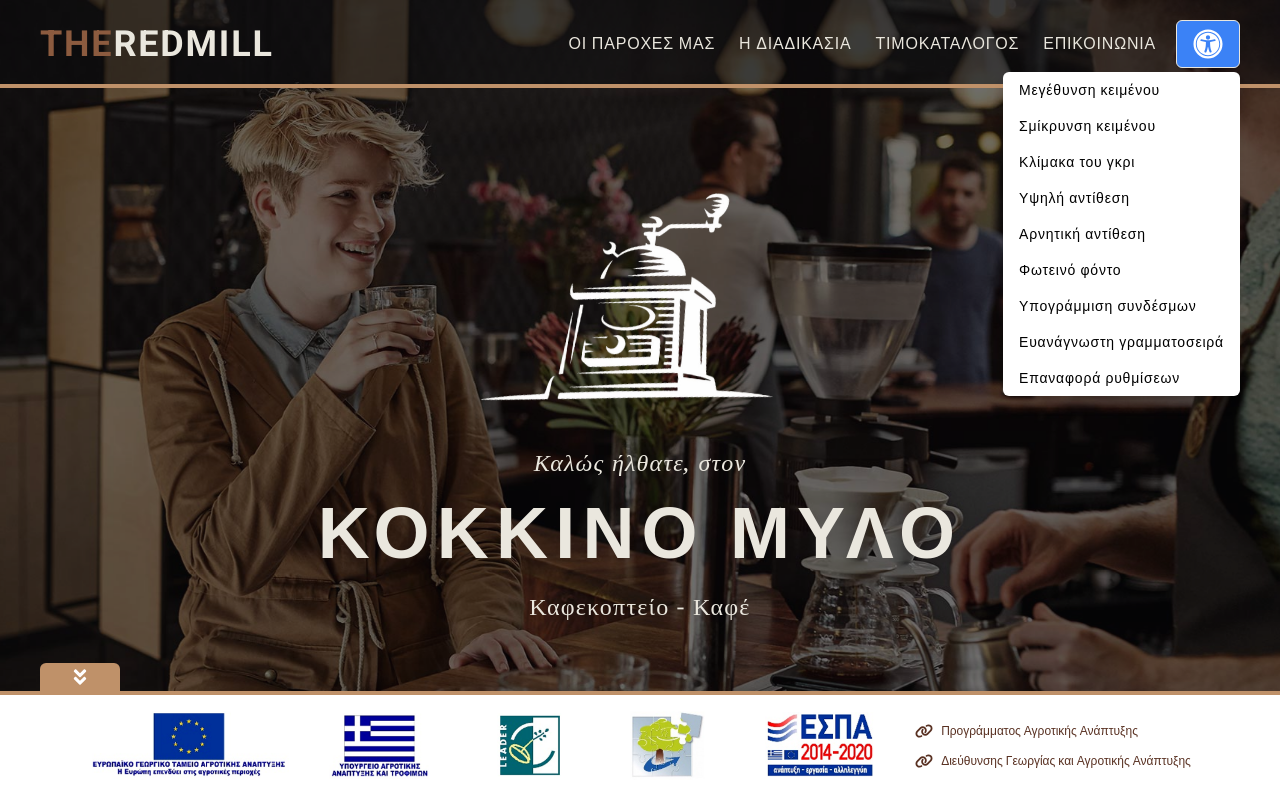
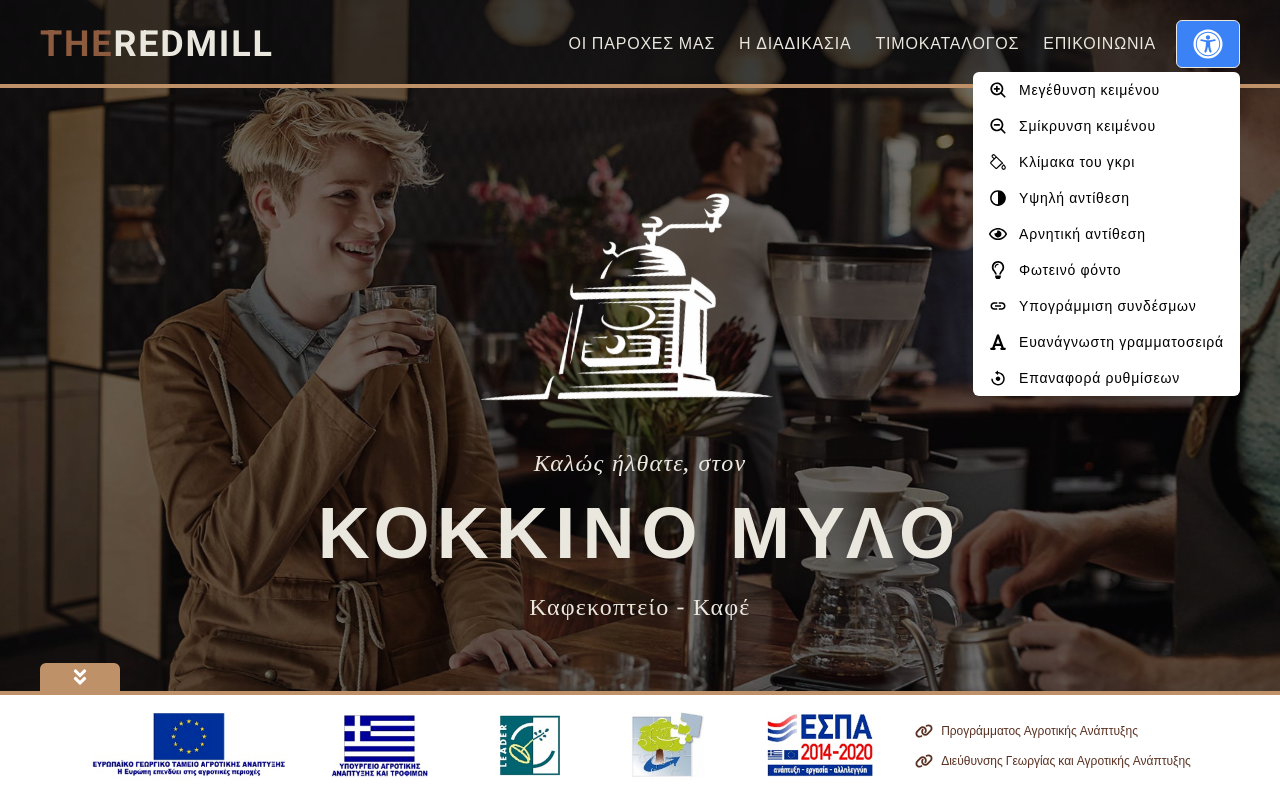
Before and after one commit to zachfotis/redmill, a Next.js app: page / in a window 1280 px wide. Both pictures are taken after a click on the button 1208 px from the left and 44 px from the top of the page. Shown: the top 800 px of the page. Built offline with nearby package versions, Linux system fonts and the light colour scheme.

Commit message:
Add icons in accessibility comp

```diff
--- a/src/components/AccessibilityDropdown.tsx
+++ b/src/components/AccessibilityDropdown.tsx
@@ -1,7 +1,12 @@
 'use client';
 import { useEffect, useState } from 'react';
 import './AccessibilityDropdown.scss';
-import { FaUniversalAccess } from 'react-icons/fa';
+import { FaRegEye, FaRegLightbulb, FaUniversalAccess } from 'react-icons/fa';
+import { PiMagnifyingGlassMinusBold, PiMagnifyingGlassPlusBold } from 'react-icons/pi';
+import { IoColorFillOutline, IoContrastSharp } from 'react-icons/io5';
+import { MdOutlineLink } from 'react-icons/md';
+import { FaFont } from 'react-icons/fa6';
+import { BiReset } from 'react-icons/bi';
 
 export default function AccessibilityDropdown() {
   const [isOpen, setIsOpen] = useState(false);
@@ -187,12 +192,16 @@ export default function AccessibilityDropdown() {
          z-50 mt-1 w-fit min-w-[150px] rounded-md shadow-lg bg-white" style={ { backgroundColor: 'white', color: 'black' } }>
           <div className="flex flex-col justify-start items-center" role="menu" aria-orientation="vertical" aria-labelledby="options-menu">
             <button onClick={ increaseText } aria-label="Increase text size"
-              className="w-full text-left px-4 py-2 text-sm text-gray-700 hover:bg-stone-100"
-              role="menuitem" tabIndex={ 0 }>Μεγέθυνση κειμένου
+              className="w-full text-left px-4 py-2 text-sm text-gray-700 hover:bg-stone-100 flex justify-start items-center gap-3"
+              role="menuitem" tabIndex={ 0 }>
+              <PiMagnifyingGlassPlusBold className="text-lg" />
+              Μεγέθυνση κειμένου
             </button>
             <button onClick={ decreaseText } aria-label="Decrease text size"
-              className="w-full text-left px-4 py-2 text-sm text-gray-700 hover:bg-stone-100"
-              role="menuitem" tabIndex={ 0 }>Σμίκρυνση κειμένου
+              className="w-full text-left px-4 py-2 text-sm text-gray-700 hover:bg-stone-100 flex justify-start items-center gap-3"
+              role="menuitem" tabIndex={ 0 }>
+              <PiMagnifyingGlassMinusBold className="text-lg" />
+              Σμίκρυνση κειμένου
             </button>
             <button
               onClick={ () => {
@@ -200,8 +209,11 @@ export default function AccessibilityDropdown() {
                 grayscale(!activeFeature.includes('grayscale'));
               } }
               aria-label="Apply grayscale filter"
-              className={ `w-full text-left px-4 py-2 text-sm ${ activeFeature.includes('grayscale') ? 'bg-stone-200' : 'text-gray-700 hover:bg-stone-100' }` }
-              role="menuitem" tabIndex={ 0 }>Κλίμακα του γκρι
+              className={ `w-full text-left px-4 py-2 text-sm flex justify-start items-center gap-3
+               ${ activeFeature.includes('grayscale') ? 'bg-stone-200' : 'text-gray-700 hover:bg-stone-100' }` }
+              role="menuitem" tabIndex={ 0 }>
+              <IoColorFillOutline className="text-lg" />
+              Κλίμακα του γκρι
             </button>
             <button
               onClick={ () => {
@@ -209,8 +221,11 @@ export default function AccessibilityDropdown() {
                 highContrast(!activeFeature.includes('highContrast'));
               } }
               aria-label="Apply high contrast"
-              className={ `w-full text-left px-4 py-2 text-sm ${ activeFeature.includes('highContrast') ? 'bg-stone-200' : 'text-gray-700 hover:bg-stone-100' }` }
-              role="menuitem" tabIndex={ 0 }>Υψηλή αντίθεση
+              className={ `w-full text-left px-4 py-2 text-sm flex justify-start items-center gap-3
+              ${ activeFeature.includes('highContrast') ? 'bg-stone-200' : 'text-gray-700 hover:bg-stone-100' }` }
+              role="menuitem" tabIndex={ 0 }>
+              <IoContrastSharp className="text-lg" />
+              Υψηλή αντίθεση
             </button>
             <button
               onClick={ () => {
@@ -218,8 +233,11 @@ export default function AccessibilityDropdown() {
                 negativeContrast(!activeFeature.includes('negativeContrast'));
               } }
               aria-label="Apply negative contrast"
-              className={ `w-full text-left px-4 py-2 text-sm ${ activeFeature.includes('negativeContrast') ? 'bg-stone-200' : 'text-gray-700 hover:bg-stone-100' }` }
-              role="menuitem" tabIndex={ 0 }>Αρνητική αντίθεση
+              className={ `w-full text-left px-4 py-2 text-sm flex justify-start items-center gap-3
+              ${ activeFeature.includes('negativeContrast') ? 'bg-stone-200' : 'text-gray-700 hover:bg-stone-100' }` }
+              role="menuitem" tabIndex={ 0 }>
+              <FaRegEye className="text-lg" />
+              Αρνητική αντίθεση
             </button>
             <button
               onClick={ () => {
@@ -227,8 +245,11 @@ export default function AccessibilityDropdown() {
                 lightBackground(!activeFeature.includes('lightBackground'));
               } }
               aria-label="Apply light background"
-              className={ `w-full text-left px-4 py-2 text-sm ${ activeFeature.includes('lightBackground') ? 'bg-stone-200' : 'text-gray-700 hover:bg-stone-100' }` }
-              role="menuitem" tabIndex={ 0 }>Φωτεινό φόντο
+              className={ `w-full text-left px-4 py-2 text-sm flex justify-start items-center gap-3
+              ${ activeFeature.includes('lightBackground') ? 'bg-stone-200' : 'text-gray-700 hover:bg-stone-100' }` }
+              role="menuitem" tabIndex={ 0 }>
+              <FaRegLightbulb className="text-lg" />
+              Φωτεινό φόντο
             </button>
             <button
               onClick={ () => {
@@ -236,8 +257,11 @@ export default function AccessibilityDropdown() {
                 linksUnderline(!activeFeature.includes('linksUnderline'));
               } }
               aria-label="Underline links"
-              className={ `w-full text-left px-4 py-2 text-sm ${ activeFeature.includes('linksUnderline') ? 'bg-stone-200' : 'text-gray-700 hover:bg-stone-100' }` }
-              role="menuitem" tabIndex={ 0 }>Υπογράμμιση συνδέσμων
+              className={ `w-full text-left px-4 py-2 text-sm flex justify-start items-center gap-3
+              ${ activeFeature.includes('linksUnderline') ? 'bg-stone-200' : 'text-gray-700 hover:bg-stone-100' }` }
+              role="menuitem" tabIndex={ 0 }>
+              <MdOutlineLink className="text-lg" />
+              Υπογράμμιση συνδέσμων
             </button>
             <button
               onClick={ () => {
@@ -245,14 +269,19 @@ export default function AccessibilityDropdown() {
                 readableFont(!activeFeature.includes('readableFont'));
               } }
               aria-label="Apply readable font"
-              className={ `w-full text-left px-4 py-2 text-sm ${ activeFeature.includes('readableFont') ? 'bg-stone-200' : 'text-gray-700 hover:bg-stone-100' }` }
-              role="menuitem" tabIndex={ 0 }>Ευανάγνωστη γραμματοσειρά
+              className={ `w-full text-left px-4 py-2 text-sm flex justify-start items-center gap-3
+              ${ activeFeature.includes('readableFont') ? 'bg-stone-200' : 'text-gray-700 hover:bg-stone-100' }` }
+              role="menuitem" tabIndex={ 0 }>
+              <FaFont className="text-lg" />
+              Ευανάγνωστη γραμματοσειρά
             </button>
             <button
               onClick={ reset }
-              className="w-full text-left px-4 py-2 text-sm text-gray-700 hover:bg-stone-100"
+              className="w-full text-left px-4 py-2 text-sm text-gray-700 hover:bg-stone-100 flex justify-start items-center gap-3"
               role="menuitem" tabIndex={ 0 }
-              aria-label="Reset all accessibility features">Επαναφορά ρυθμίσεων
+              aria-label="Reset all accessibility features">
+              <BiReset className="text-lg" />
+              Επαναφορά ρυθμίσεων
             </button>
           </div>
         </div>
```
